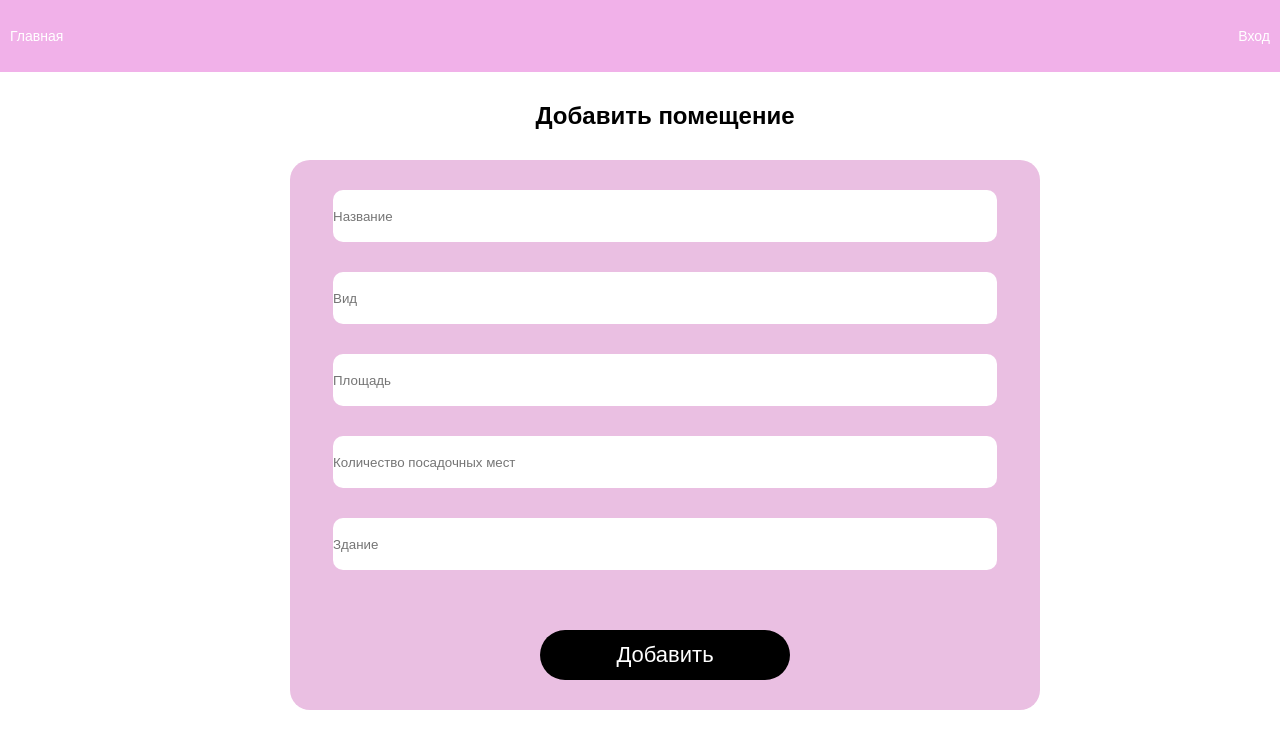
After one commit to vlukashh/pop-it-mvc, a PHP site: template views/site/room.php in a window 1280 px wide. The commit adds this page. Shown: the top 749 px of the page. Run offline with PHP 8.4, Linux system fonts and the light colour scheme; the template is opened without the code that fills it, so the values that code supplies are empty.

Commit message:
интерфейс 2.0

```diff
--- a/public/css/style.css
+++ b/public/css/style.css
@@ -67,7 +67,7 @@ h2 {
 .form {
     border-radius: 20px;
     background-color: #eabfe2;
-    height: 460px;
+    height: 300px;
     width: 750px; /* Ширина формы */
     margin: 30px auto; /* Центрирование по горизонтали */
     text-align: center; /* Центрирование содержимого */
@@ -90,7 +90,7 @@ h2 {
     color: #FFFFFF;
 }
 .cont {
-    margin: 100px 0 0 0 ;
+    margin: 10px 0 0 0 ;
 }
 .form input {
     width: 664px;
@@ -132,3 +132,41 @@ h3 {
     text-align: center; /* Центрирование содержимого */
     margin: 20px auto; /* Центрирование по горизонтали */
 }
+.form__room{
+    border-radius: 20px;
+    background-color: #eabfe2;
+    height: 550px;
+    width: 750px; /* Ширина формы */
+    margin: 30px auto; /* Центрирование по горизонтали */
+    text-align: center; /* Центрирование содержимого */
+}
+
+.form__room label {
+    display: block; /* Каждый label на новой строке */
+    margin-bottom: 10px; /* Расстояние между label */
+}
+
+.form__room button {
+    background-color: black;
+    display: block; /* Кнопка на новой строке */
+    text-align: center; /* Центрирование содержимого */
+    margin: 60px auto; /* Центрирование по горизонтали */
+    height:50px ;
+    width: 250px;
+    border-radius: 50px;
+    font-size: 22px;
+    color: #FFFFFF;
+}
+.cont__room {
+    margin: 10px 0 0 0 ;
+}
+.form__room input {
+    width: 664px;
+    height: 52px;
+    border-radius: 10px;
+    margin: 20px 0 0 0;
+}
+.form__cho{
+    margin: 30px auto; /* Центрирование по горизонтали */
+    text-align: center; /* Центрирование содержимого */
+}
--- a/routes/web.php
+++ b/routes/web.php
@@ -10,3 +10,5 @@ Route::add('GET', '/logout', [Controller\Site::class, 'logout']);;
 Route::add('GET', '/counting', [Controller\Site::class, 'counting']);;
 Route::add('GET', '/countingtwo', [Controller\Site::class, 'countingtwo']);;
 Route::add('GET', '/countingthree', [Controller\Site::class, 'countingthree']);;
+Route::add(['GET', 'POST'], '/room', [Controller\Site::class, 'room']);
+Route::add('GET', '/choice', [Controller\Site::class, 'choice']);;
--- a/views/layouts/main.php
+++ b/views/layouts/main.php
@@ -40,6 +40,8 @@
         else:
         ?>
             <a class="content__list" href="<?= app()->route->getUrl('/signup') ?>">Добавить сотрудника</a>
+            <a class="content__list" href="<?= app()->route->getUrl('/room') ?>">Добавить помещение</a>
+            <a class="content__list" href="<?= app()->route->getUrl('/choice') ?>">Выбор помещения по зданию</a>
             <a class="content__list" href="<?= app()->route->getUrl('/counting') ?>">Подсчет общей площади учебных аудиторий по зданию</a>
             <a class="content__list" href="<?= app()->route->getUrl('/countingtwo') ?>">Подсчет общего количества посадочных мест по зданию</a>
             <a class="content__list" href="<?= app()->route->getUrl('/countingthree') ?>">Подсчет общей площади учебных аудиторий по учебному заведению </a>
--- /dev/null
+++ b/views/site/room.php
@@ -0,0 +1,23 @@
+<h2>Добавить помещение</h2>
+<div class="form__room">
+    <form method="post">
+        <div class="cont__room">
+            <label class="form_int">
+                <input type="text" name="name" placeholder="Название">
+            </label>
+            <label class="form_int">
+                <input type="password" name="room_type" placeholder="Вид">
+            </label>
+            <label class="form_int">
+                <input type="text" name="square" placeholder="Площадь">
+            </label>
+            <label class="form_int">
+                <input type="text" name="quantity" placeholder="Количество посадочных мест">
+            </label>
+            <label class="form_int">
+                <input type="text" name="lbuilding" placeholder="Здание">
+            </label>
+            <button>Добавить</button>
+        </div>
+    </form>
+</div>
```
Also changed, not shown: app/Controller/Site.php (+12 -0 lines), app/Model/Room.php (added, +20 -0 lines), views/site/choice.php (added, +18 -0 lines).
